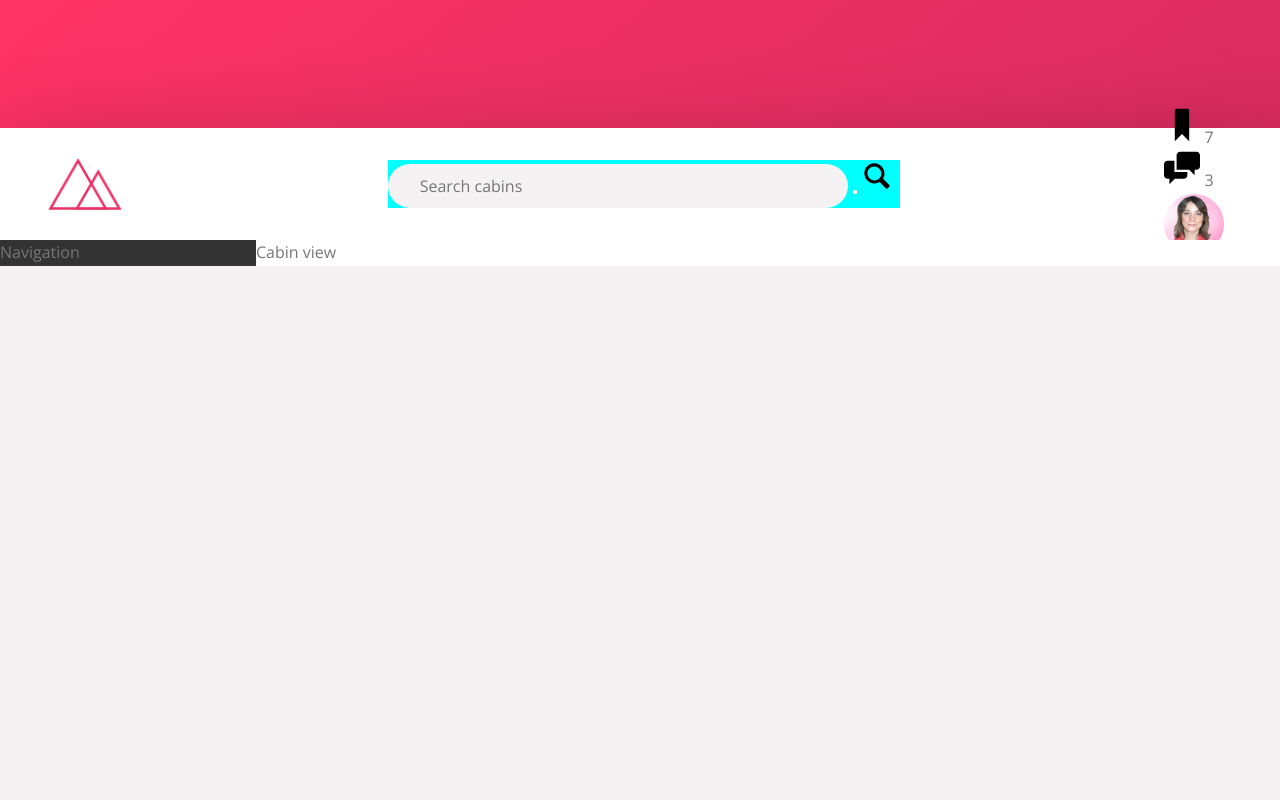
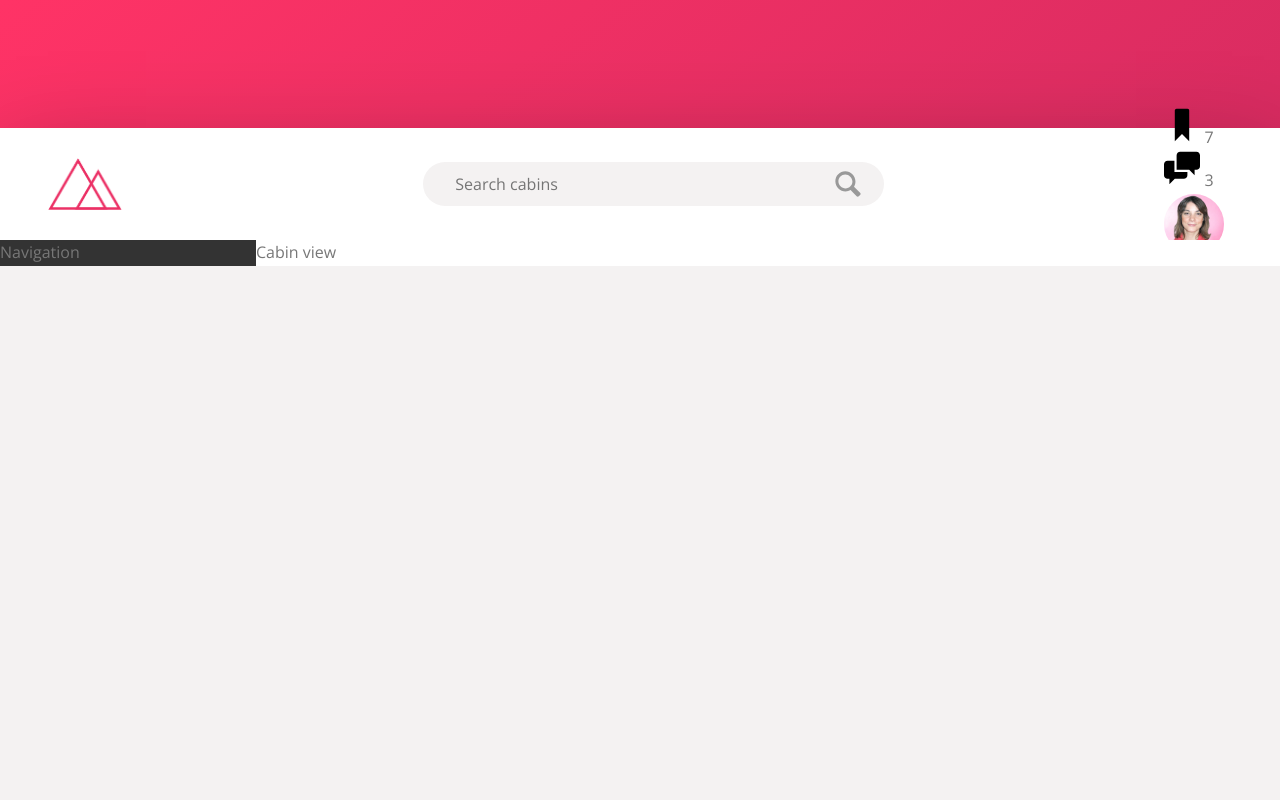
Before and after one commit to Bojana-J/Mountains, a website: page index.html in a window 1280 px wide. Shown: the top 800 px of the page. Drawn offline with nearby package versions, Linux system fonts and the light colour scheme.

Commit message:
style search bar

```diff
--- a/sass/_components.scss
+++ b/sass/_components.scss
@@ -4,8 +4,11 @@
 }
 
 .search {
-    background-color: aqua;
     flex: 0 0 40%;
+
+    display: flex;
+    align-items: center;
+    justify-content: center;
 
     &__input {
         font-family: inherit;
@@ -17,6 +20,7 @@
         border-radius: 100px;
         width: 90%;
         transition: all .2s;
+        margin-right: -3.25rem;
 
         &:focus {
             outline: none;
@@ -26,12 +30,22 @@
     }
 
     &__button {
+        border: none;
+        background-color: var(--color-grey-light-2);
 
+        &:focus {
+            outline: none;
+        }
+
+        &:active {
+            transform: translateY(2px);
+        }
     }
 
     &__icon {
-        height: 2rem;
+        height: 50rem;
         width: 2rem;
+        fill: var(--color-grey-dark-3);
     }
 }
 
@@ -59,8 +73,5 @@
     }
 
     &__user-name {
-
     }
-
-
 }
```
Also changed, not shown: css/style.css.
